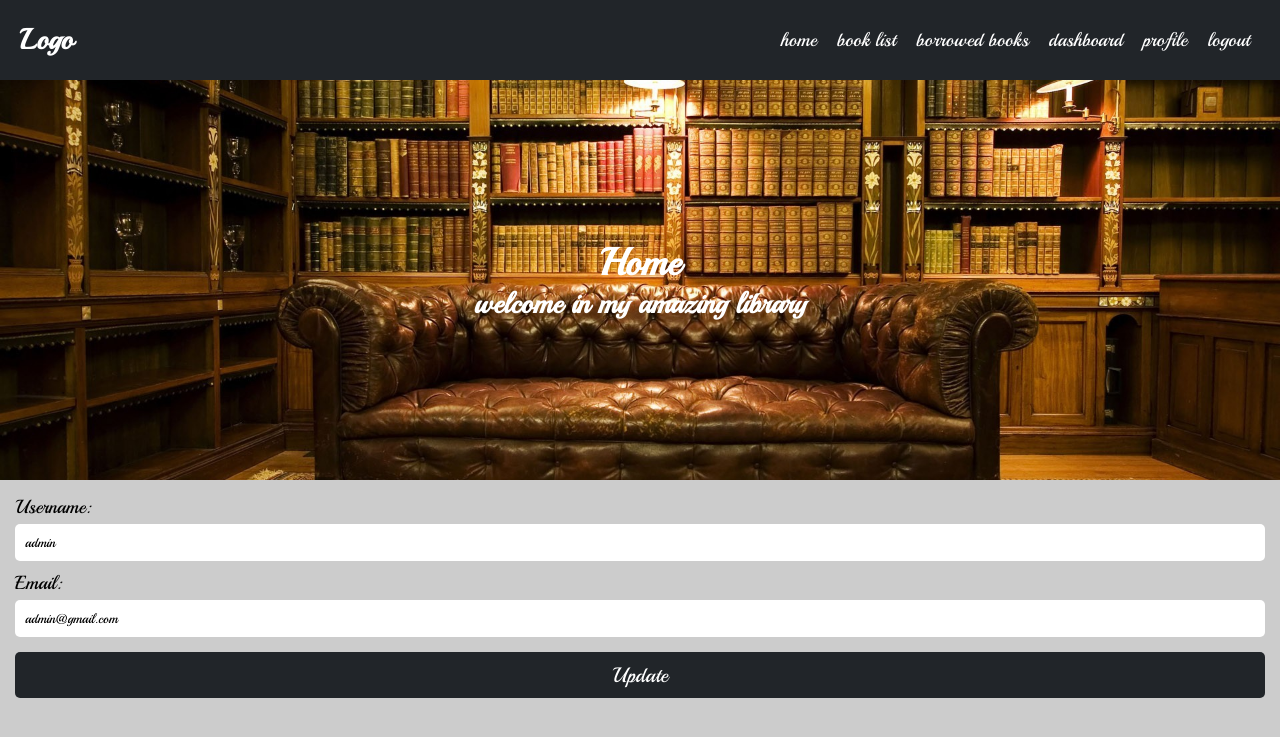
After one commit to saeedmhmoud100/FCAI-2nd-year-web-project, a Django app: page /accounts/update_user/1/ in a window 1280 px wide. The commit adds this page. Shown: the top 737 px of the page. Run offline with Django 5.2, Linux system fonts and the light colour scheme; data comes from the database, SQL or seed files in the repository; both versions use the stored data as it was after the commit.

Commit message:
create update user info in user profile page

```diff
--- a/accounts/forms.py
+++ b/accounts/forms.py
@@ -18,3 +18,11 @@ class UserForm(forms.ModelForm):
     class Meta:
         model = User
         fields = ['username', 'email', 'is_admin', 'password']
+
+class UserUpdateForm(forms.ModelForm):
+    username = forms.CharField(max_length=150, widget=forms.TextInput(attrs={'placeholder': 'Enter your username'}))
+    email = forms.EmailField(widget=forms.EmailInput(attrs={'placeholder': 'Enter your email'}))
+
+    class Meta:
+        model = User
+        fields = ['username', 'email']
--- a/accounts/urls.py
+++ b/accounts/urls.py
@@ -12,5 +12,6 @@ urlpatterns = [
     path('change_active_status/<int:user_id>/', views.change_active_status, name='change_active_status'),
     path('change_user_rule/<int:user_id>/', views.change_user_rule, name='change_user_rule'),
     path('delete_user/<int:user_id>/', views.delete_user, name='delete_user'),
+    path('update_user/<int:pk>/', views.UpdateUserView.as_view(), name='update_user'),
 
 ]
--- a/accounts/views.py
+++ b/accounts/views.py
@@ -4,9 +4,9 @@ from django.shortcuts import render, redirect
 from django.contrib import messages
 from django.urls import reverse
 from django.views import View
-from django.views.generic import CreateView
+from django.views.generic import CreateView, UpdateView
 
-from accounts.forms import SignUpForm, UserForm
+from accounts.forms import SignUpForm, UserForm, UserUpdateForm
 
 # Create your views here.
 
@@ -21,7 +21,7 @@ def login_view(request):
         user = authenticate(request, username=username, password=password)
         if user is not None:
             login(request, user)
-            return redirect('home')
+            return redirect('profile')
         else:
             messages.add_message(request, messages.ERROR, 'Invalid username or password')
             return render(request, 'accounts/login.html')
@@ -77,6 +77,7 @@ def change_active_status(request, user_id):
     user.save()
     return redirect('dashboard_user_list')
 
+
 def delete_user(request, user_id):
     if request.method == 'POST':
         user = User.objects.get(id=user_id)
@@ -84,7 +85,8 @@ def delete_user(request, user_id):
         if request.GET.get('next'):
             return redirect(request.GET.get('next'))
         return redirect('profile')
-    return render(request, 'accounts/delete_user.html',{'object': User.objects.get(id=user_id)})
+    return render(request, 'accounts/delete_user.html', {'object': User.objects.get(id=user_id)})
+
 
 def change_user_rule(request, user_id):
     user = User.objects.get(id=user_id)
@@ -104,7 +106,7 @@ class CreateUserView(CreateView):
     template_name = 'accounts/add_user.html'
 
     def form_valid(self, form):
-        user= super().form_valid(form)
+        user = super().form_valid(form)
         if form.cleaned_data.get('is_admin'):
             self.object.is_staff = True
             self.object.is_superuser = True
@@ -139,3 +141,18 @@ class UserProfileView(View):
                 messages.add_message(request, messages.ERROR, 'Invalid current password')
 
         return redirect('profile')
+
+
+class UpdateUserView(UpdateView):
+    model = User
+    form_class = UserUpdateForm
+    template_name = 'accounts/update_user.html'
+
+    def get_success_url(self):
+        messages.add_message(self.request, messages.SUCCESS, 'Data updated successfully')
+        return reverse('profile')
+
+    def form_invalid(self, form):
+        for field in form.errors:
+            messages.add_message(self.request, messages.ERROR, f'{field}: {form.errors[field][0]}')
+        return super().form_invalid(form)
--- /dev/null
+++ b/templates/accounts/update_user.html
@@ -0,0 +1,23 @@
+{% extends "base.html" %}
+{% load static %}
+{% block title %}Update Data | {{block.super}} {% endblock %}
+{% block content %}
+
+
+<form class="form" method="post">
+    {% csrf_token %}
+    <div class="input-container">
+        <label for="bookCategory">Username:</label>
+        {{form.username}}
+    </div>
+    <div class="input-container">
+        <label for="bookStatus">Email:</label>
+        {{form.email}}
+    </div>
+    <input type="submit" value="Update" id="update-book-button" class="btn-6 btn-dark">
+
+
+</form>
+
+
+{% endblock %}
--- a/templates/accounts/user_profile.html
+++ b/templates/accounts/user_profile.html
@@ -52,9 +52,13 @@ Profile | block.super
                 </div>
                 <div class="col-12">
                     {% if request.user.is_authenticated %}
+                        <button class="btn-6 btn-success" onclick="urlRedirect(`{% url 'update_user' request.user.id %}`)">Update Data</button>
+                    {% endif %}
+                </div>
+                <div class="col-12">
+                    {% if request.user.is_authenticated %}
                         <button class="btn-6 btn-danger" onclick="urlRedirect(`{% url 'delete_user' request.user.id %}`)">Delete Account</button>
                     {% endif %}
-
                 </div>
             </div>
         </div>
```
Also changed, not shown: db.sqlite3.
